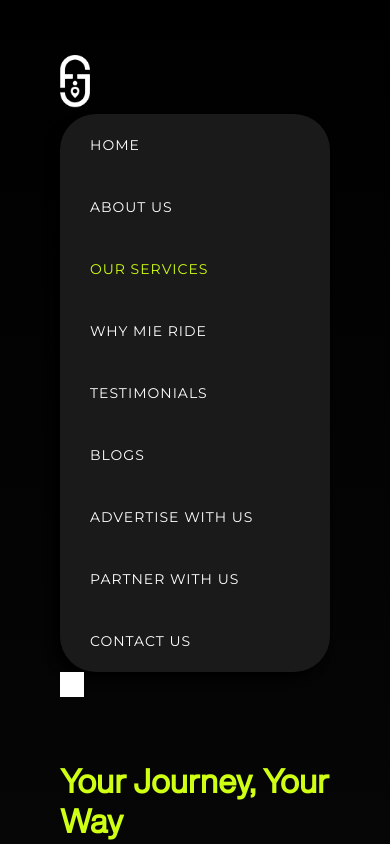
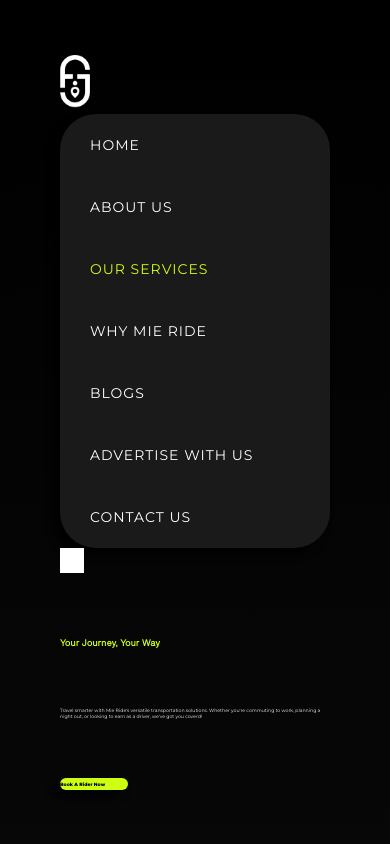
Before and after one commit to Anushka-tada/mie-ride, a Next.js app: page /pages/our-services in a window 390 px wide. Shown: the top 844 px of the page. Built offline with nearby package versions, Linux system fonts and the light colour scheme; grey boxes are pictures that could not be loaded; a web font is replaced by a local one.

Commit message:
service page responsive started

```diff
--- a/src/app/components/Navbar.js
+++ b/src/app/components/Navbar.js
@@ -26,10 +26,10 @@
       name: "Why Mie Ride",
       path: "/pages/why-mie-ride",
     },
-    {
-      name: "Testimonials",
-      path: "/pages/testimonials",
-    },
+    // {
+    //   name: "Testimonials",
+    //   path: "/pages/testimonials",
+    // },
     {
       name: "Blogs",
       path: "/pages/blogs",
@@ -38,10 +38,10 @@
       name: "Advertise With Us",
       path: "/pages/advertise-with-us",
     },
-    {
-      name: "Partner With Us",
-      path: "/pages/partner-with-us",
-    },
+    // {
+    //   name: "Partner With Us",
+    //   path: "/pages/partner-with-us",
+    // },
     {
       name: "Contact Us",
       path: "/pages/contact",
--- a/src/app/globals.css
+++ b/src/app/globals.css
@@ -1120,6 +1120,35 @@
 font-family: "Montserrat";
 }
 
+@media(max-width:1400px){
+  .journey-section{
+    margin-bottom: 8vh;
+  }
+   .journey-section h2{
+    font-size: 2.3vw;
+    margin-bottom: 7vh !important;
+   }
+   .journey-section > p {
+    font-size: 1.2vw;
+  margin-bottom: 7vh !important;
+  }
+  .book-btn {
+    width: 17.36vw;
+    padding-top: 1%;
+    padding-bottom: 1%;
+    height: auto !important;
+  border-radius: 3vw;
+  }
+  .book-btn p{
+    font-size: 1.2vw;
+
+  }
+  .core-services h1{
+    font-size: 2.3vw;
+    margin-bottom: 7vh;
+  }
+}
+
 
 .how-works{
   margin-top: 90px;
@@ -1166,13 +1195,6 @@
   font-size: 13px;
   font-weight: 700;
 }
-@media(max-width:1085px){
-  .step-item {
-    display: grid;
-    grid-template-columns: none;
-
-  }
-}
 .p-span {
   font-size: 14px;
   font-weight: 300;
@@ -1200,11 +1222,62 @@
 .get-started-p{
   margin-bottom: 39px;
 }
-
 .app-store-img2 , .google-img2{
   margin-bottom: 30px !important;
     width: 90px;
 }
+@media(max-width:1400px){
+  .how-works{
+    margin-top: 13vh;
+    margin-bottom: 10vh;
+  }
+  .how-works h1{
+    font-size: 2.3vw;
+    margin-bottom: 3vh !important;
+  }
+  .work-card{
+    padding: 3%;
+    border-radius: 3vw;
+    padding-top: 6vh;
+    padding-left: 3.4vw;
+    padding-bottom: 5vh;
+    padding-right: 3.4vw;
+  }
+  .work-card h3{
+    margin-bottom: 3vh;
+    font-size: 2.3vw;
+  }
+  .work-card .steps{
+    gap: 1.3vw;
+  }
+  .step-item {
+    grid-template-columns: 12.8vw 1fr;
+    font-size: 1vw;
+  }
+  .p-span {
+    font-size: 1.2vw;
+
+  }
+  .get-started{
+    padding-bottom: 15vh;
+  }
+  .get-started h1{
+    font-size: 2.3vw;
+    margin-bottom: 3vh !important;
+  }
+  .get-started p{
+    font-size: 1.3vw;
+
+  }
+  .get-started-p{
+    margin-bottom:  3vh;
+  }
+  .app-store-img2 , .google-img2{
+    margin-bottom: 30px !important;
+      width: 9vw;
+  }
+}
+
 
 /* about service style */
 
--- a/src/app/pages/our-services/page.js
+++ b/src/app/pages/our-services/page.js
@@ -68,7 +68,7 @@
           <div className="core-services">
             <h1>Our Core Services</h1>
             <div className="row service-row">
-              <div className="col-lg-8 col-12 position-relative d-flex">
+              <div className="col-8 position-relative d-flex">
                 <img
                   src="/assets/curl2.png"
                   className=" position-absolute curl1"
@@ -114,7 +114,7 @@
                   </p>
                 </div>
               </div>
-              <div className="col-lg-4 col-12">
+              <div className="col-4">
                 <h1>What's Coming Soon</h1>
                 <div>
                   <div className="cs-card">
@@ -172,7 +172,7 @@
           <div className="how-works">
             <h1>How It Works</h1>
             <div className="row g-4 work-cards">
-              <div className="col-md-6 col-12 px-3">
+              <div className="col-lg-6 col-12 px-3">
                 <div className="work-card">
                   <h3>For Passengers:</h3>
                   <div className="steps d-flex flex-column">
@@ -209,7 +209,7 @@
                   </div>
                 </div>
               </div>
-              <div className="col-md-6 col-12 px-3">
+              <div className="col-lg-6 col-12 px-3">
               <div className="work-card">
                   <h3>For Drivers:</h3>
                   <div className="steps d-flex flex-column">
@@ -249,19 +249,19 @@
             </div>
           </div>
 
-          <div className="get-started">
+          <div className="get-started ">
              <div className="row">
-              <div className="col-md-6 col-12 ">
+              <div className="col-6  ">
               <h1>Download & Get Started</h1>
               <p className="mb-0" >Take control of your transportation needs with the Mie Ride app. </p>
               <p className="get-started-p">Available for both iOS and Android devices</p>
               <p className="mb-0">Scan the QR code to download directly to your device.</p>
               </div>
-              <div className="col-md-4 col-12 mt-md-0 mt-4 d-flex flex-column align-items-center justify-content-center">
+              <div className="col-4  d-flex flex-column align-items-center justify-content-center">
 
 
 
-                  <div className="d-flex justify-content-start">
+                  <div className="d-flex justify-content-start ">
                   <a href="https://apps.apple.com/ca/app/mie-ride-driver/id6642649782"> <img src="/assets/app-store.png" className="app-store-img2"/></a>
                   <a href="https://play.google.com/store/apps/details?id=com.app.mieridedriver"> <img src="/assets/google-pay.png" className="google-img2"/> </a>
                   </div>
```
Also changed, not shown: public/assets/google.png (added), public/assets/ios.png (added).
